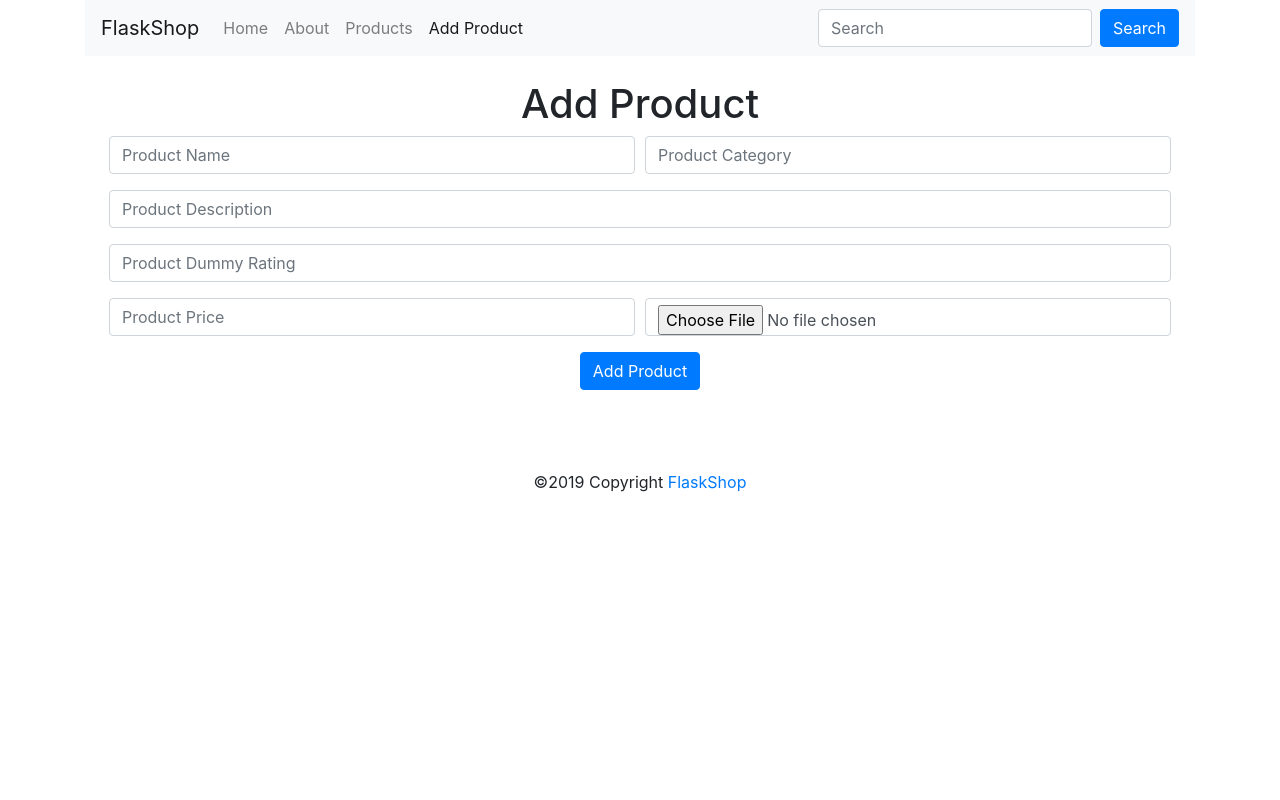
After one commit to dakshpokar/FlaskShop, a Flask app: page /add-product in a window 1280 px wide. The commit adds this page. Run offline with Flask 2, Linux system fonts and the light colour scheme; some libraries are stand-ins or nearby versions.

Commit message:
Add Product Page

```diff
--- a/main.py
+++ b/main.py
@@ -17,5 +17,9 @@ def about():
 def products():
     return render_template('/products.html')
 
+@app.route('/add-product')
+def addProduct():
+    return render_template('/add_product.html')
+
 if __name__ == '__main__':
     app.run(debug=True)
--- /dev/null
+++ b/templates/add_product.html
@@ -0,0 +1,46 @@
+<head>
+    {% include 'scripts.html' %}
+    <title>Add Product - Flask Shop</title>
+</head>
+<body>
+        <div class="container">
+                {% include 'navbar.html' %}
+
+            <div class="row">
+                <div class="col m-4 text-center">
+                    <h1>Add Product</h1>
+                    <form action="" method="post">
+                            <div class="form-row">
+                                    <div class="form-group col-md-6">
+                                      <input name="name" type="email" class="form-control" id="inputEmail4" placeholder="Product Name">
+                                    </div>
+                                    <div class="form-group col-md-6">
+                                      <input name="category" type="text" class="form-control" id="inputPassword4" placeholder="Product Category">
+                                    </div>
+                                  </div>
+                                  <div class="form-group">
+                                    <input name="desc" type="text" class="form-control" id="inputAddress" placeholder="Product Description">
+                                  </div>
+                                  <div class="form-group">
+                                    <input name="rating" type="text" class="form-control" id="inputAddress2" placeholder="Product Dummy Rating">
+                                  </div>
+                                  <div class="form-row">
+                                    <div class="form-group col-md-6">
+                                      <input name="price" type="text" class="form-control" placeholder="Product Price" id="inputCity">
+                                    </div>
+                                    <div class="form-group col-md-6">
+                                            <input type="file" class="form-control"  id="exampleFormControlFile1">
+                                    </div>
+                                  </div>
+
+                                  <button type="submit" class="btn btn-primary">Add Product</button>
+                    </form>
+                </div>
+            </div>
+            <div class="row" style="bottom:0px">
+                <div class="col-12">
+                        {% include 'footer.html' %}
+                </div>
+            </div>
+        </div>
+</body>
--- a/templates/navbar.html
+++ b/templates/navbar.html
@@ -15,6 +15,9 @@
             <li class="nav-item {% if 'products' in url_for(request.endpoint) %} active {% endif %}">
                 <a class="nav-link" href="/products">Products</a>
             </li>
+            <li class="nav-item {% if 'add-product' in url_for(request.endpoint) %} active {% endif %}">
+                    <a class="nav-link" href="/add-product">Add Product</a>
+                </li>
 
           </ul>
           <form class="form-inline my-2 my-lg-0">
```
